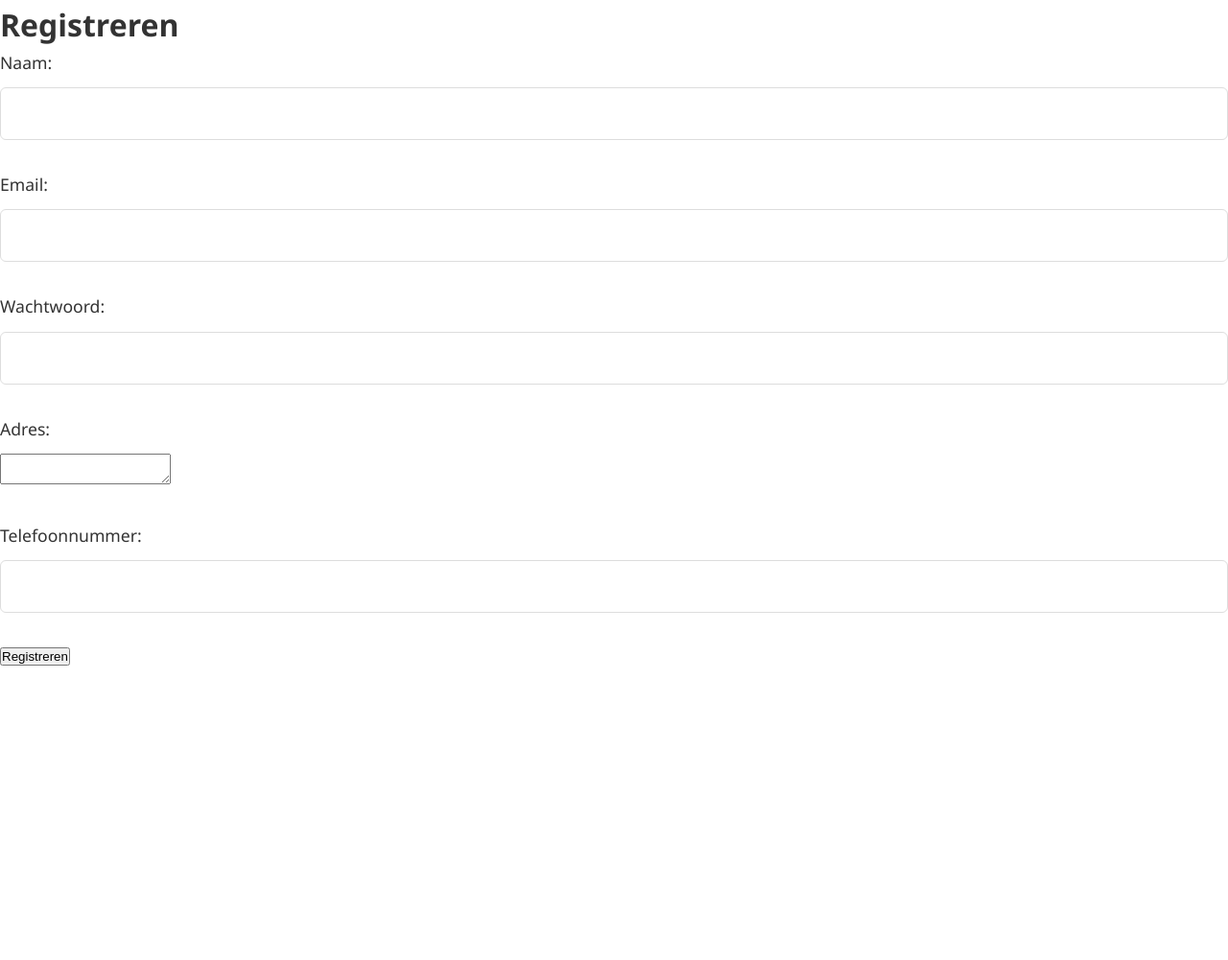
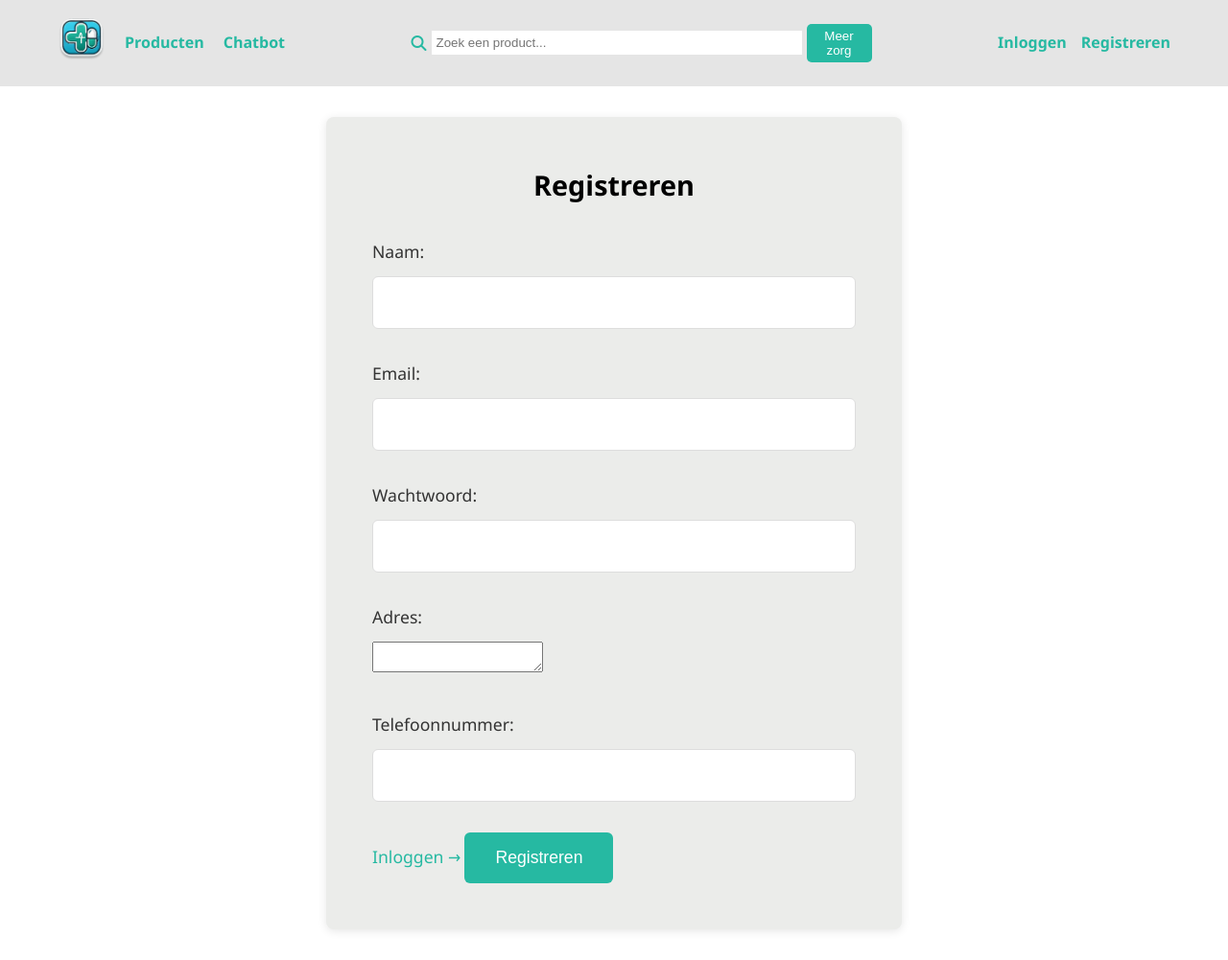
Before and after one commit to SonJoeyKong/webshop-, a PHP site: page /php/register.php in a window 1280 px wide. Shown: the whole page at 96% size. Before the commit the page ends 694 px from the top, so only its background shows below. Run offline with PHP 8.4, Linux system fonts and the light colour scheme; some libraries are stand-ins or nearby versions.

Commit message:
Login & Register Style Gefixt.

```diff
--- a/css/style.css
+++ b/css/style.css
@@ -379,3 +394,72 @@ nav {
     grid-template-columns: repeat(auto-fit, minmax(200px, 1fr));
     gap: 2rem;
 }
+/* Register - using same class names as login for consistency */
+.register-form {
+    max-width: 600px;
+    margin: 2rem auto;
+    padding: 3rem;
+    background: #EBECEA;
+    border-radius: 8px;
+    box-shadow: 0 2px 10px rgba(0,0,0,0.1);
+}
+
+.register-container h1 {
+    color: #000000;
+    text-align: center;
+    margin-bottom: 2rem;  /* Meer ruimte */
+    font-size: 1.8rem;  /* Iets grotere tekst */
+}
+
+
+
+
+.form-group {
+    margin-bottom: 2rem;
+}
+
+.form-group label {
+    display: block;
+    margin-bottom: 0.75rem;
+    color: #333;
+    font-weight: 500;
+    font-size: 1.1rem;
+}
+
+.form-group input {
+    width: 100%;
+    padding: 1rem;
+    border: 1px solid #ddd;
+    border-radius: 6px;
+    font-size: 1.1rem;
+}
+
+.form-actions {
+    display: flex;
+    justify-content: space-between;
+    align-items: center;
+    margin-top: 2.5rem;
+}
+
+.login-link {
+    color: #26B9A2;
+    text-decoration: none;
+    font-weight: 500;
+    font-size: 1.1rem;
+}
+
+.register-btn {
+    background: #26B9A2;
+    color: white;
+    border: none;
+    padding: 1rem 2rem;  /* Grotere knop */
+    border-radius: 6px;
+    font-size: 1.1rem;
+    font-weight: 500;
+}
+
+
+/* Optional: Add some extra styling if needed for register specific elements */
+.form-group:last-child {
+    margin-bottom: 1.5rem;
+}
--- a/php/register.php
+++ b/php/register.php
@@ -49,11 +49,38 @@ if ($_SERVER['REQUEST_METHOD'] === 'POST') {
     <meta name="viewport" content="width=device-width, initial-scale=1.0">
     <title>Registreren - ApotheCare</title>
     <link rel="stylesheet" href="../css/style.css">
+
+<script src="https://kit.fontawesome.com/f7a63622f4.js" crossorigin="anonymous"></script> <!-- Icons library -->
 </head>
 <body>
+    <nav> <!-- Navigatie Bar -->
+        <div class="nav-container"> <!-- De foto & text die links staat. -->
+            <div class="nav-left">
+                <a href="../index.html" class="logo-link">
+                    <img src="../images/logo.png" alt="ApotheCare Logo" class="logo">
+                </a>
+                <a href="">Producten</a>
+                <a href="">Chatbot</a>
+            </div>
+
+            <div class="search-container"> <!-- Input Field & Button die in het midden staan.  -->
+                <div class="search-group">
+                    <i class="fa-solid fa-magnifying-glass"></i>
+                    <input placeholder="Zoek een product...">
+                    <button>Meer zorg</button>
+                </div>
+            </div>
+
+            <div class="nav-right"> <!-- De links die rechts staan. -->
+                <a href="login.php">Inloggen</a> <!-- Correcte link naar inlogpagina -->
+                <a href="register.php">Registreren</a>
+            </div>
+        </div>
+    </nav>
     <div class="register-container">
+        <form class="register-form" action="../php/register.php" method="POST">
         <h1>Registreren</h1>
-        <form class="register-form" action="../php/register.php" method="POST">
+
             <div class="form-group">
                 <label for="naam">Naam:</label>
                 <input type="text" id="naam" name="naam" required>
@@ -74,6 +101,7 @@ if ($_SERVER['REQUEST_METHOD'] === 'POST') {
                 <label for="telefoon_nummer">Telefoonnummer:</label>
                 <input type="text" id="telefoon_nummer" name="telefoon_nummer" required>
             </div>
+            <a href="register.php" class="register-link">Inloggen →</a>
             <button type="submit" class="register-btn">Registreren</button>
         </form>
     </div>
```
Also changed, not shown: other parts of css/style.css (+26 -11 lines), php/login.php (+9 -9 lines).
